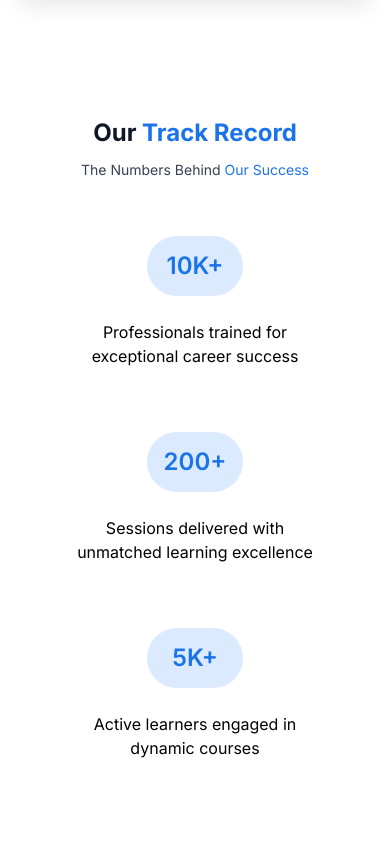
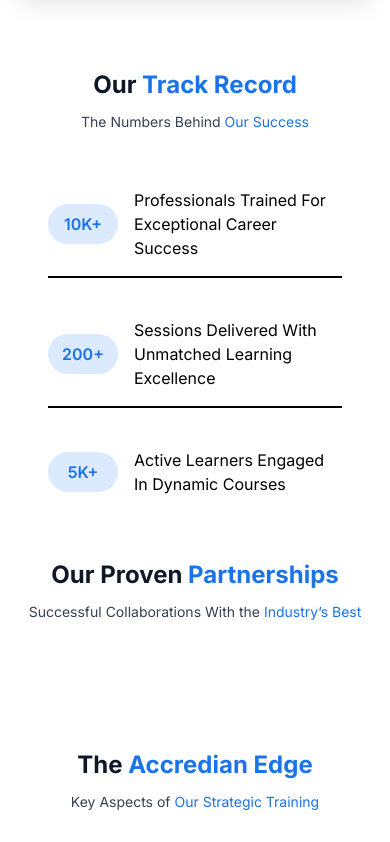
Before and after one commit to dexisworking/accredian-enterprise-clone, a Next.js app: page / in a window 390 px wide. Shown: the part 675-1517 px from the top of the page. Built offline with nearby package versions, Linux system fonts and the light colour scheme.

Commit message:
feat: add responsive Stats component to display site performance metrics

```diff
--- a/components/Stats.tsx
+++ b/components/Stats.tsx
@@ -4,8 +4,7 @@
 
 export function Stats() {
   return (
-    <section id="stats" className="py-20 bg-white" data-cur="cursor">
-      <div className="mx-auto max-w-7xl px-4 sm:px-6 lg:px-8" data-cur="cursor">
+    <div id="stats" className="tools w-full overflow-hidden flex flex-col items-center mt-8 sm:mt-28 px-4 capitalize" data-cur="cursor">
       <div className="text-center mb-6 mx-2" data-cur="cursor">
         <h2 className="text-2xl mx-1 sm:text-4xl font-bold text-gray-900 leading-tight" data-cur="cursor">
           Our<span className="text-[#1A73E8]" data-cur="cursor"> Track Record</span>
@@ -14,19 +13,38 @@
           The Numbers Behind <span className="text-[#1A73E8]" data-cur="cursor">Our Success</span>
         </p>
       </div>
-        <div className="grid gap-0 md:grid-cols-3">
+
+      <div className="w-full flex justify-center p-4 text-center" data-cur="cursor">
+        <div>
+          {/* Desktop View */}
+          <div className="hidden sm:flex justify-start p-4 gap-10 rounded-xl" data-cur="cursor">
             {stats.map((stat, i) => (
-            <div key={i} className={`flex flex-col items-center text-center px-12 py-8 ${i < stats.length - 1 ? 'md:border-r border-slate-200' : ''}`} data-cur="cursor">
-              <div className="text-2xl text-[#1A73E8] font-semibold w-24 h-[60px] bg-blue-100 p-2 rounded-full flex items-center justify-center mb-6" data-cur="cursor">
+              <div key={i} className={`flex flex-col justify-start gap-4 items-center ${i < stats.length - 1 ? 'border-r-2' : 'border-r-0'} pr-4`} data-cur="cursor">
+                <div className="text-2xl text-[#1A73E8] font-semibold w-24 h-15 bg-blue-100 p-2 rounded-full flex items-center justify-center" data-cur="cursor">
                   <h2 data-cur="cursor">{stat.value}</h2>
                 </div>
-              <p className="max-w-[300px]" data-cur="cursor">
-                {stat.label}
-              </p>
+                <div>
+                  <p className="max-w-[300px]" data-cur="cursor">{stat.label}</p>
+                </div>
+              </div>
+            ))}
+          </div>
+
+          {/* Mobile View */}
+          <div className="sm:hidden grid grid-cols-1 p-4 gap-10 rounded-xl" data-cur="cursor">
+            {stats.map((stat, i) => (
+              <div key={i} className={`flex justify-start items-center text-left gap-4 ${i < stats.length - 1 ? 'border-b-2 pb-4' : 'border-b-0'}`} data-cur="cursor">
+                <div className="flex justify-center items-center text-[#1A73E8] text-center font-semibold w-full max-w-[70px] bg-blue-100 p-2 rounded-full" data-cur="cursor">
+                  <h2 className="text-md md:text-2xl" data-cur="cursor">{stat.value}</h2>
+                </div>
+                <div>
+                  <p className="text-md md:text-2xl" data-cur="cursor">{stat.label}</p>
+                </div>
               </div>
             ))}
           </div>
         </div>
-    </section>
+      </div>
+    </div>
   );
 }
```
Lines whose indentation alone changed are shown as unchanged.
